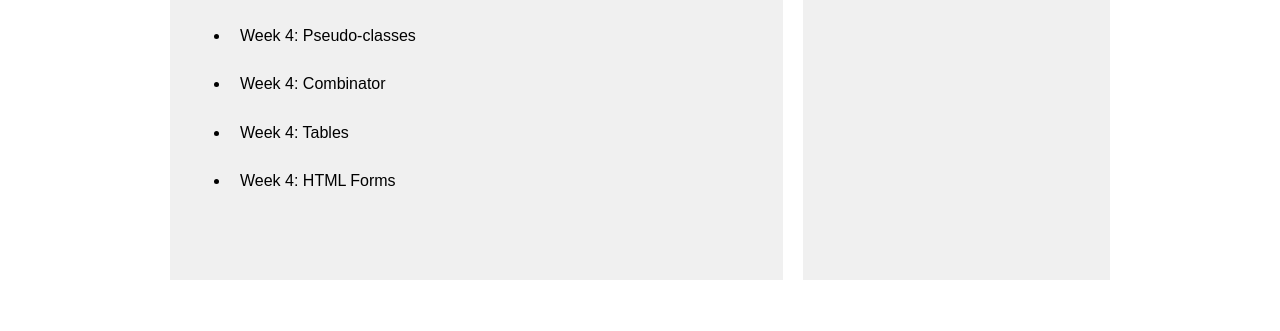
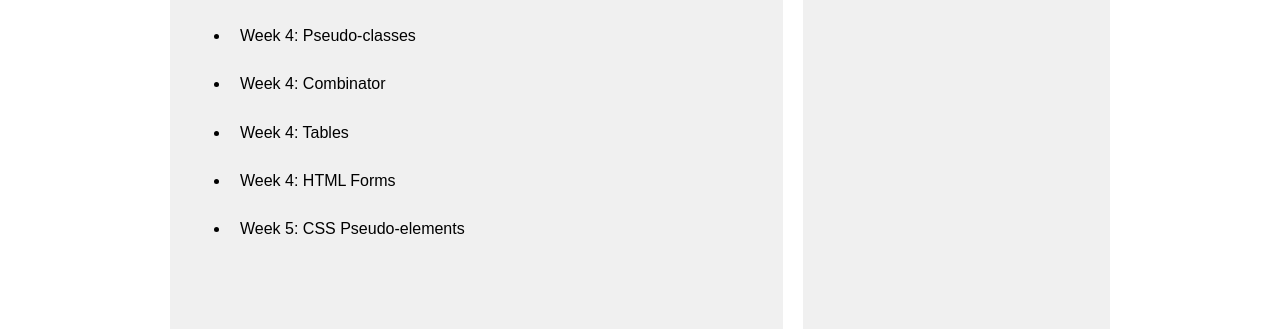
Before and after one commit to cou23001/wdd230, a plain HTML site: page index.html in a window 1280 px wide. Shown: the part 1418-1749 px from the top of the page. Drawn offline with Linux system fonts and the light colour scheme.

Commit message:
CSS Pseudo-elements

```diff
--- a/index.html
+++ b/index.html
@@ -68,6 +68,7 @@
                         <li><a href="week04/images/combinators.png">Week 4: Combinator</a></li>
                         <li><a href="week04/tablebuild.html">Week 4: Tables</a></li>
                         <li><a href="week04/index.html">Week 4: HTML Forms</a></li>
+                        <li><a href="https://codepen.io/ccoutino/pen/zYMEqYV">Week 5: CSS Pseudo-elements</a></li>
                     </ul>
                 </div>
             </section>
```
